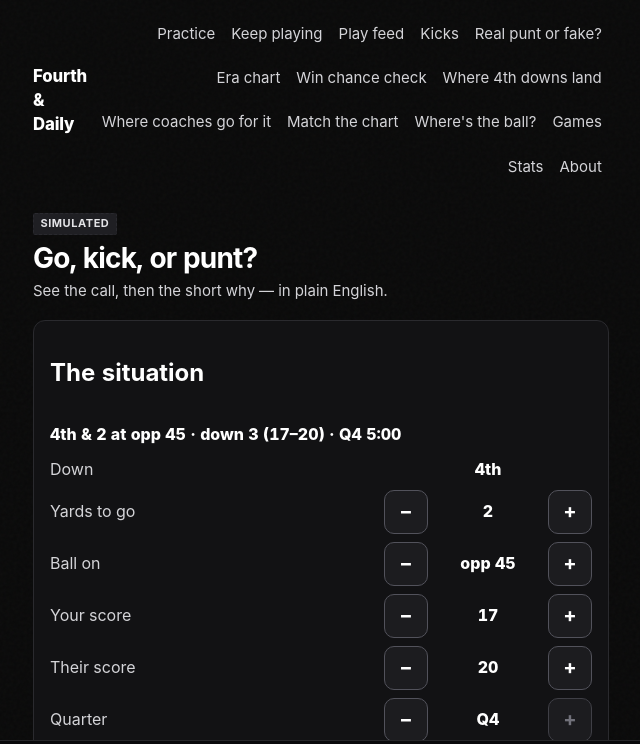
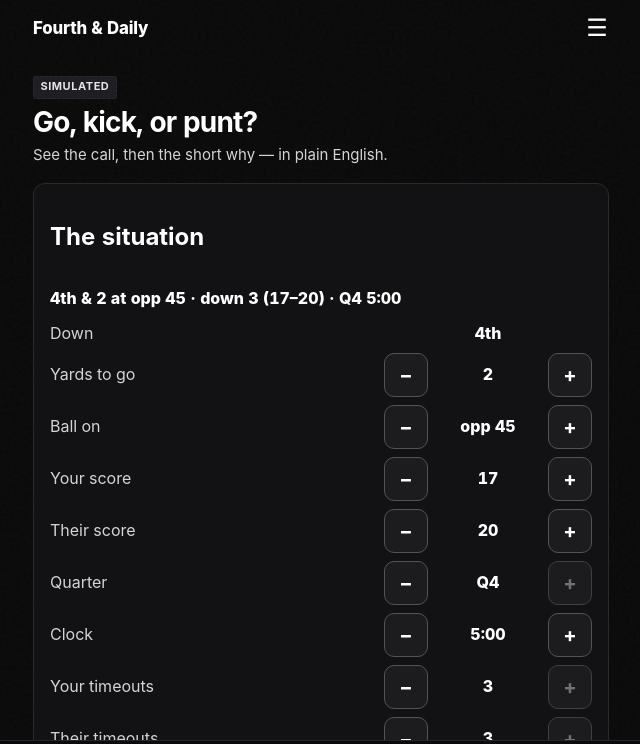
Before and after one commit to nmpy7knjd8-code/nfl-analytics-simulator, a Next.js app in the folder frontend/: page /fourth-down in a window 1280 px wide. Shown: the top 744 px of the page, without its empty margins (319-959 px from the left). Built offline with nearby package versions, Linux system fonts and the light colour scheme.

Commit message:
Fix TopBar: one ☰ site menu on older pages (#176 regression) (#213)
* Fix TopBar: one ☰ site menu on older pages, brand never wraps (#176 regression)

* Site menu: small 'Explore' group (existing index routes only)

---------

Co-authored-by: Grok Bot <nmpy7knjd8-code@users.noreply.github.com>

```diff
--- a/frontend/app/globals.css
+++ b/frontend/app/globals.css
@@ -1516,11 +1516,10 @@ body:has(.quiz-page) .app-nav-item.is-current {
    Black / white / greys, one blue for "the right call". No page-enter motion;
    150 ms only on reveals. Tabular numerals, body 16 px, labels >= 13 px. */
 body { font-variant-numeric: tabular-nums; }
-.fd-top { display: flex; justify-content: space-between; align-items: center; padding: calc(0.75rem + var(--safe-top)) var(--page-pad-x) 0.25rem; max-width: 40rem; margin: 0 auto; width: 100%; }
-.fd-brand { font-weight: 800; letter-spacing: -0.01em; color: var(--color-ink); text-decoration: none; font-size: 1.05rem; }
-.fd-top-links { display: flex; flex-wrap: wrap; justify-content: flex-end; gap: 0 0.1rem; }
-.fd-top-links a { color: var(--color-ink-secondary); text-decoration: none; padding: 0.7rem 0.45rem; min-height: 44px; font-size: 0.9375rem; }
-.fd-top-links a:hover { color: var(--color-ink); }
+.fd-top { display: flex; justify-content: space-between; align-items: center; gap: 0.5rem; padding: calc(0.25rem + var(--safe-top)) var(--page-pad-x) 0.25rem; max-width: 40rem; margin: 0 auto; width: 100%; }
+.fd-brand { white-space: nowrap; flex-shrink: 0; font-weight: 800; letter-spacing: -0.01em; color: var(--color-ink); text-decoration: none; font-size: 1.05rem; }
+.fd-top-r { display: flex; align-items: center; position: relative; }
+.fd-top .sg-menu { color: var(--color-ink); }
 .fd-page { width: 100%; max-width: 40rem; margin: 0 auto; padding: 0.5rem var(--page-pad-x) 2rem; display: grid; gap: 1rem; }
 .fd-head h1 { font-size: 1.75rem; font-weight: 800; margin: 0; letter-spacing: -0.02em; }
 .fd-date { margin: 0; color: var(--color-ink-secondary); font-size: 0.875rem; }
--- a/frontend/app/simple-game.css
+++ b/frontend/app/simple-game.css
@@ -6,8 +6,11 @@
 .sg-top-r{display:flex;align-items:center;gap:6px;position:relative}
 .sg-count{font-size:14px;color:var(--sg-g);font-weight:600}
 .sg-menu{width:48px;height:48px;border:0;background:none;font-size:24px;margin-right:-12px;color:#000}
-.sg-menu-list{position:absolute;right:-8px;top:48px;background:#fff;border:2px solid #000;border-radius:12px;z-index:10;display:flex;flex-direction:column;min-width:160px;overflow:hidden}
+.sg-menu-wrap{position:relative;display:flex}
+.sg-menu-list{position:absolute;right:-8px;top:48px;background:#fff;border:2px solid #000;border-radius:12px;z-index:10;display:flex;flex-direction:column;min-width:160px;overflow-x:hidden;overflow-y:auto;max-height:calc(100dvh - 64px);overscroll-behavior:contain}
 .sg-menu-list a{min-height:48px;display:flex;align-items:center;padding:0 16px;color:#000;font-weight:700;text-decoration:none;white-space:nowrap}
+.sg-menu-group{padding:10px 16px 4px;border-top:1px solid #e6e6e6;font-size:12px;font-weight:700;letter-spacing:.06em;text-transform:uppercase;color:var(--sg-g,#5f6368)}
+.sg-menu-group:empty{padding:0}
 .sg-menu-list a+a{border-top:1px solid #e6e6e6}
 .sg-bug{height:56px;background:#000;color:#fff;border-radius:6px;overflow:hidden;display:flex;flex-direction:column;flex:none;width:100%;max-width:358px;margin:0 auto}
 .sg-r1{height:32px;display:flex}
--- a/frontend/components/AppNav.tsx
+++ b/frontend/components/AppNav.tsx
@@ -2,7 +2,7 @@
 
 import Link from "next/link";
 import { usePathname } from "next/navigation";
-import { SiteMenuLinks } from "./SiteMenu";
+import { SiteMenu } from "./SiteMenu";
 import { CHECKER_ENABLED } from "../lib/features";
 
 const ALL_TABS = [
@@ -33,9 +33,9 @@ export function TopBar() {
       <Link href="/" className="fd-brand">
         Fourth &amp; Daily
       </Link>
-      <nav aria-label="Menu" className="fd-top-links">
-        <SiteMenuLinks />
-      </nav>
+      <div className="fd-top-r">
+        <SiteMenu />
+      </div>
     </header>
   );
 }
--- a/frontend/components/SiteMenu.tsx
+++ b/frontend/components/SiteMenu.tsx
@@ -1,4 +1,7 @@
+"use client";
+
 import Link from "next/link";
+import { useEffect, useRef, useState } from "react";
 
 /**
  * The one site menu, used by the ☰ menu (SimpleGame Header) and the top bar on
@@ -12,6 +15,10 @@ export function SiteMenuLinks() {
       <Link href="/practice/">Practice</Link>
       <Link href="/endless/">Keep playing</Link>
       <Link href="/feed/">Play feed</Link>
+      <Link href="/games/">Games</Link>
+      <Link href="/daily/stats/">Stats</Link>
+      {/* Explore: only routes with an index page on main (/team, /rivalry, /playoffs are per-slug only, reached from Games). Integration adds /fake-punt/ and /two-point/ here. */}
+      <span className="sg-menu-group" aria-hidden="true">Explore</span>
       <Link href="/kicks/">Kicks</Link>
       <Link href="/fake-punt/">Real punt or fake?</Link>
       <Link href="/era/">Era chart</Link>
@@ -19,10 +26,38 @@ export function SiteMenuLinks() {
       <Link href="/outcomes/">Where 4th downs land</Link>
       <Link href="/heatmap/">Where coaches go for it</Link>
       <Link href="/match-chart/">Match the chart</Link>
-      <Link href="/wheres-the-ball/">Where's the ball?</Link>
-      <Link href="/games/">Games</Link>
-      <Link href="/daily/stats/">Stats</Link>
+      <Link href="/wheres-the-ball/">Where&apos;s the ball?</Link>
+      <span className="sg-menu-group" aria-hidden="true" />
       <Link href="/about/">About</Link>
     </>
   );
 }
+
+/**
+ * The ☰ button + .sg-menu-list dropdown. One menu pattern sitewide: SimpleGame
+ * Header and the older-page TopBar both render this. Escape and outside clicks
+ * close it; Escape returns focus to the button.
+ */
+export function SiteMenu() {
+  const [open, setOpen] = useState(false);
+  const wrap = useRef<HTMLDivElement>(null);
+  const btn = useRef<HTMLButtonElement>(null);
+  useEffect(() => {
+    if (!open) return;
+    const onKey = (e: KeyboardEvent) => { if (e.key === "Escape") { setOpen(false); btn.current?.focus(); } };
+    const onDown = (e: PointerEvent) => { if (wrap.current && !wrap.current.contains(e.target as Node)) setOpen(false); };
+    document.addEventListener("keydown", onKey);
+    document.addEventListener("pointerdown", onDown);
+    return () => { document.removeEventListener("keydown", onKey); document.removeEventListener("pointerdown", onDown); };
+  }, [open]);
+  return (
+    <div className="sg-menu-wrap" ref={wrap}>
+      <button ref={btn} type="button" className="sg-menu" aria-label="Menu" aria-expanded={open} aria-controls="site-menu-list" onClick={() => setOpen((o) => !o)}>☰</button>
+      {open ? (
+        <nav id="site-menu-list" className="sg-menu-list" aria-label="Menu" onClick={(e) => { if ((e.target as HTMLElement).closest("a")) setOpen(false); }}>
+          <SiteMenuLinks />
+        </nav>
+      ) : null}
+    </div>
+  );
+}
```
Also changed, not shown: frontend/components/SimpleGame.tsx (+2 -8 lines), 1 other file (tests, documents, lock files or other folders).
